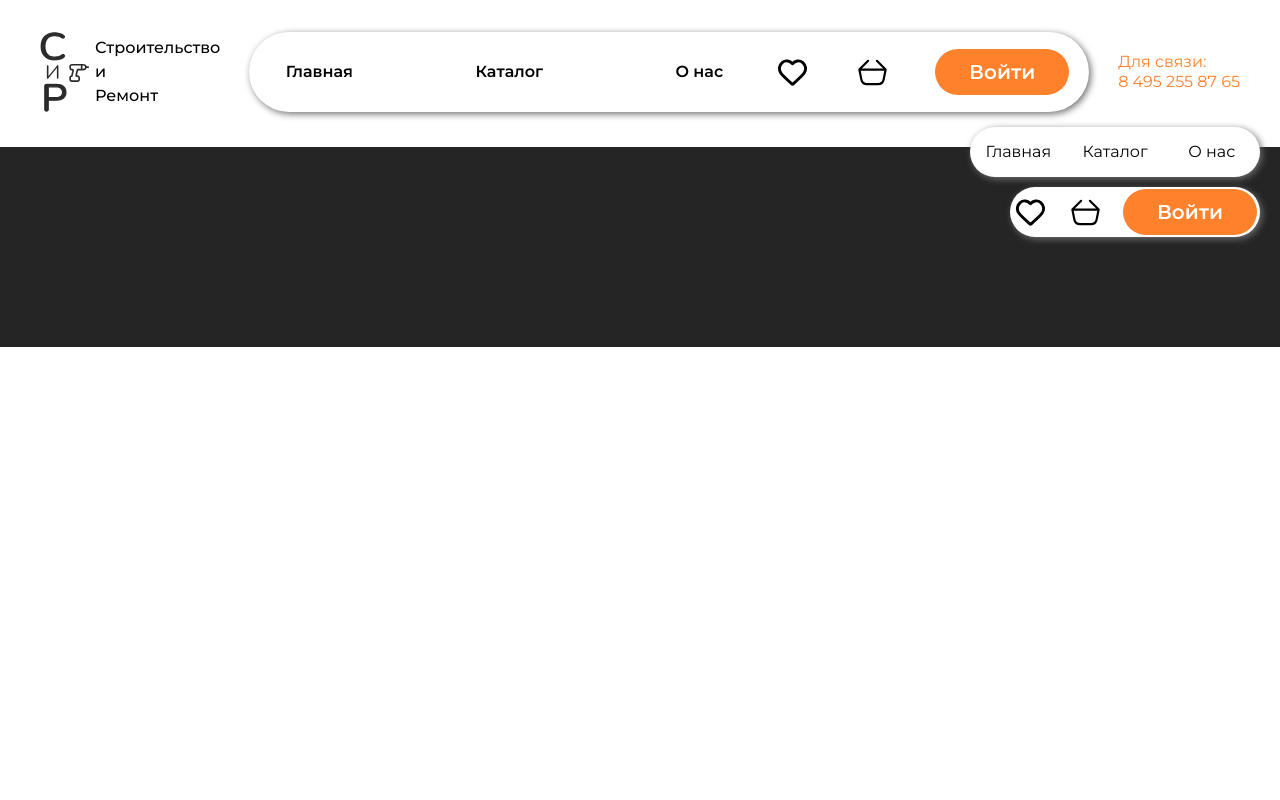
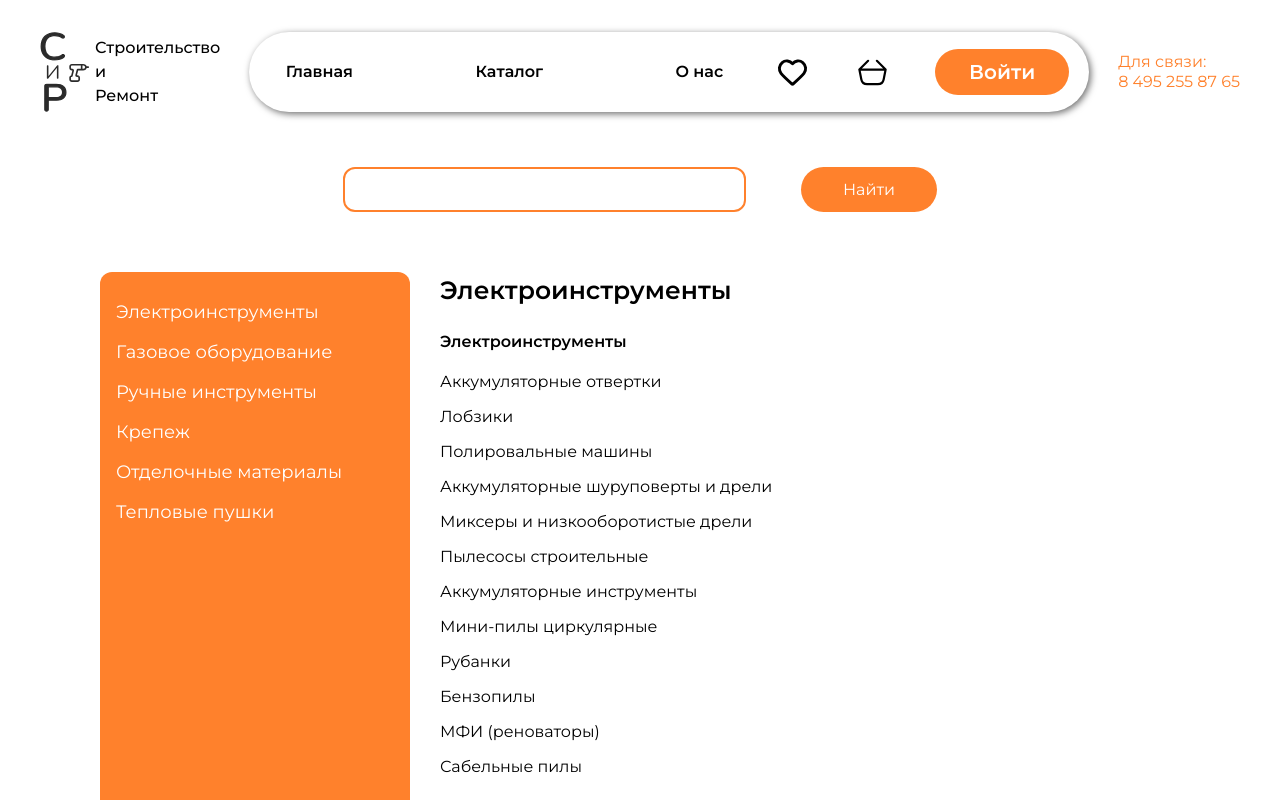
Before and after one commit to Real-s-Sigmas/market, a Vue app in the folder client/: page /catalog in a window 1280 px wide. Shown: the top 800 px of the page. Built offline with nearby package versions, Linux system fonts and the light colour scheme.

Commit message:
Новый каталог

```diff
--- /dev/null
+++ b/client/src/componets/Product/CatalogPage.vue
@@ -0,0 +1,147 @@
+<script>
+
+</script>
+
+<template>
+  <div class="main-page-window">
+    <div class="search">
+        <input type="text">
+        <button class="search-find">Найти</button>
+    </div>
+    <div class="main-container">
+      <div class="catalog-items">
+        <ul>
+          <li>Электроинструменты</li>
+          <li>Газовое оборудование</li>
+          <li>Ручные инструменты</li>
+          <li>Крепеж</li>
+          <li>Отделочные материалы</li>
+          <li>Тепловые пушки</li>
+        </ul>
+      </div>
+      <div class="catalog-view">
+        <h1>Электроинструменты</h1>
+        <div class="category-blocks">
+          <div class="cat-block first-block">
+            <h3>Электроинструменты</h3>
+            <a href="#!">Аккумуляторные отвертки</a>
+            <a href="#!">Лобзики</a>
+            <a href="#!">Полировальные машины</a>
+            <a href="#!">Аккумуляторные шуруповерты и дрели</a>
+            <a href="#!">Миксеры и низкооборотистые дрели</a>
+            <a href="#!">Пылесосы строительные</a>
+            <a href="#!">Аккумуляторные инструменты</a>
+            <a href="#!">Мини-пилы циркулярные</a>
+            <a href="#!">Рубанки</a>
+            <a href="#!">Бензопилы</a>
+            <a href="#!">МФИ (реноваторы)</a>
+            <a href="#!">Сабельные пилы</a>
+          </div>
+          <div class="cat-block second-block">
+
+          </div>
+          <div class="cat-block thirt-block">
+
+          </div>
+        </div>
+
+
+      </div>
+    </div>
+  </div>
+
+
+</template>
+
+<style scoped>
+  .main-page-window {
+      padding: 0 100px 0 100px;
+
+      display: flex;
+      flex-direction: column;
+      justify-content: start;
+      align-items: center;
+      gap: 60px;
+
+      width: 100%;
+      height: 100vh;
+  }
+
+  .search {
+      margin-top: 40px;
+      width: 55%;
+
+      display: flex;
+      justify-content: center;
+      align-items: center;
+
+      gap: 55px;
+
+      input {
+          border: 2px solid #ff812c;
+          border-radius: 12px;
+          width: 720px;
+          height: 45px;
+      }
+
+      .search-find {
+          padding: 10.5px 42px;
+          border-radius: 50px;
+          background-color: #ff812c;
+          color: #fff;
+      }
+  }
+
+  .main-container {
+    width: 100%;
+    display: flex;
+    justify-content: start;
+    gap: 30px;
+  }
+
+  .catalog-view {
+    display: flex;
+    flex-direction: column;
+    gap: 20px;
+
+    h1 {
+      font-size: 25px;
+      font-weight: 600;
+    }
+  }
+
+  .catalog-items {
+    width: 310px;
+    height: 700px;
+    background-color: #ff812c;
+    border-radius: 12px;
+    padding: 20px 16px;
+
+    li {
+      color: #fff;
+      font-size: 18px;
+      line-height: 40px;
+    }
+  }
+
+  .category-blocks {
+    display: flex;
+  }
+
+  .cat-block {
+    display: flex;
+    flex-direction: column;
+
+    a {
+      line-height: 35px;
+    }
+
+    h3 {
+      font-weight: 600;
+      margin-bottom: 10px;
+    }
+  }
+
+
+
+</style>
--- a/client/src/componets/reuse/HeaderPage.vue
+++ b/client/src/componets/reuse/HeaderPage.vue
@@ -2,7 +2,7 @@
 export default {
     data() {
         return {
-            isOpen: false,
+            isOpen: true,
             isLogged: false,
             burg: true,
         }
@@ -25,7 +25,7 @@ export default {
         <div class="navigate">
             <div class="links">
                 <button class="link-btn" @click="this.$router.push('/')">Главная</button>
-                <button class="link-btn" @click="this.$router.push('/')">Каталог</button>
+                <button class="link-btn" @click="this.$router.push('/catalog')">Каталог</button>
                 <button class="link-btn" @click="this.$router.push('/aboutus')">О нас</button>
             </div>
             <div class="div-ob fav-acc">
--- a/client/src/router/index.js
+++ b/client/src/router/index.js
@@ -76,6 +76,11 @@ const router = createRouter({
       path: "/notfound",
       name: "NotFound",
       component: () => import("../componets/reuse/NotFound.vue")
+    },
+    {
+      path: "/catalog",
+      name: "Catalog",
+      component: () => import("../componets/Product/CatalogPage.vue")
     }
   ],
 });
```
